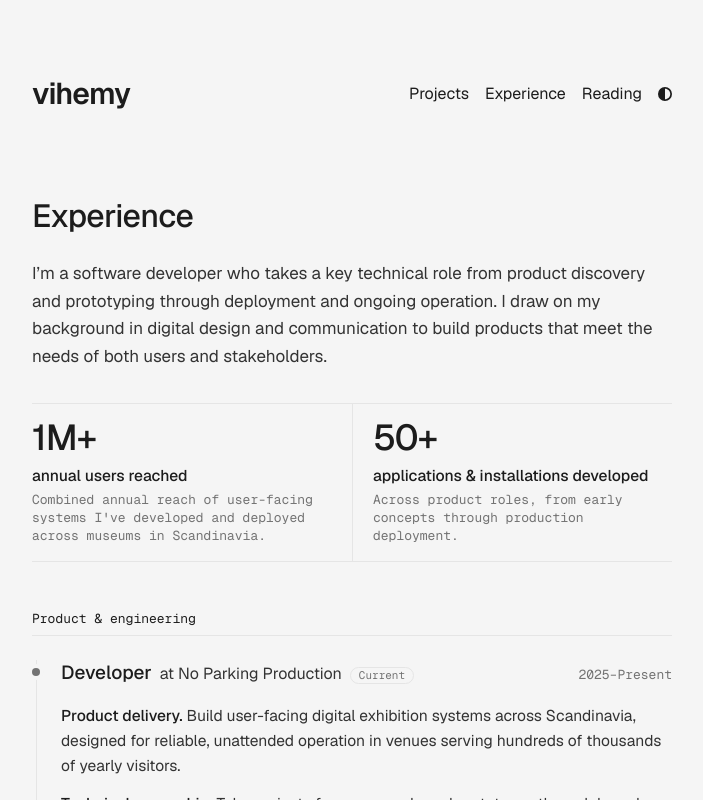
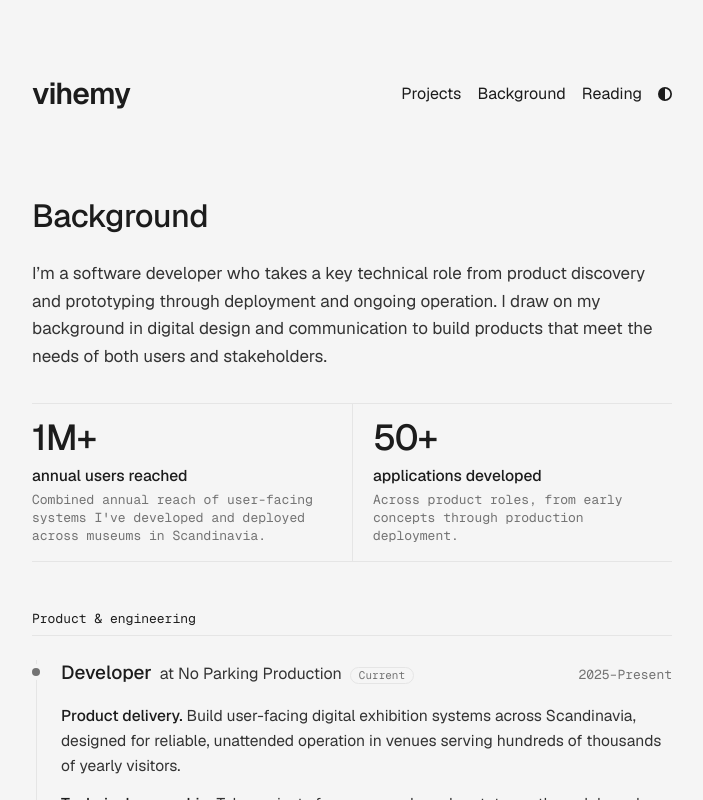
Before and after one commit to vihemy/portfolio, a Next.js app: page /experience in a window 1280 px wide. Shown: the top 800 px of the page, without its empty margins (288-991 px from the left). Built offline with nearby package versions, Linux system fonts and the light colour scheme.

Commit message:
Rename experience to backend

```diff
--- a/app/components/nav.tsx
+++ b/app/components/nav.tsx
@@ -4,7 +4,7 @@ import { metaData } from "../config";
 
 const navItems = {
   "/projects": { name: "Projects" },
-  "/experience": { name: "Experience" },
+  "/experience": { name: "Background" },
   "/reading": { name: "Reading" },
 };
 
--- a/app/experience/page.tsx
+++ b/app/experience/page.tsx
@@ -3,7 +3,7 @@ import Link from "next/link";
 import { PageTitle } from "app/components/section";
 
 export const metadata: Metadata = {
-  title: "Experience",
+  title: "Background",
   description:
     "Work and education across product development, software engineering, interaction design, and digital experiences.",
 };
@@ -85,7 +85,7 @@ const productRoles = [
 export default function Experience() {
   return (
     <section>
-      <PageTitle>Experience</PageTitle>
+      <PageTitle>Background</PageTitle>
 
       <p className="mb-8 text-[1.0625rem] leading-relaxed text-ink-soft">
       I’m a software developer who takes a key technical role from product discovery and prototyping through deployment and ongoing operation. I draw on my background in digital design and communication to build products that meet the needs of both users and stakeholders.
@@ -119,7 +119,7 @@ export default function Experience() {
             </dt>
             <dd className="mt-2">
               <span className="block text-[0.975rem] font-medium text-ink">
-                applications &amp; installations developed
+                applications developed
               </span>
               <span className="meta mt-1 block">
                 Across product roles, from early concepts through production
```
